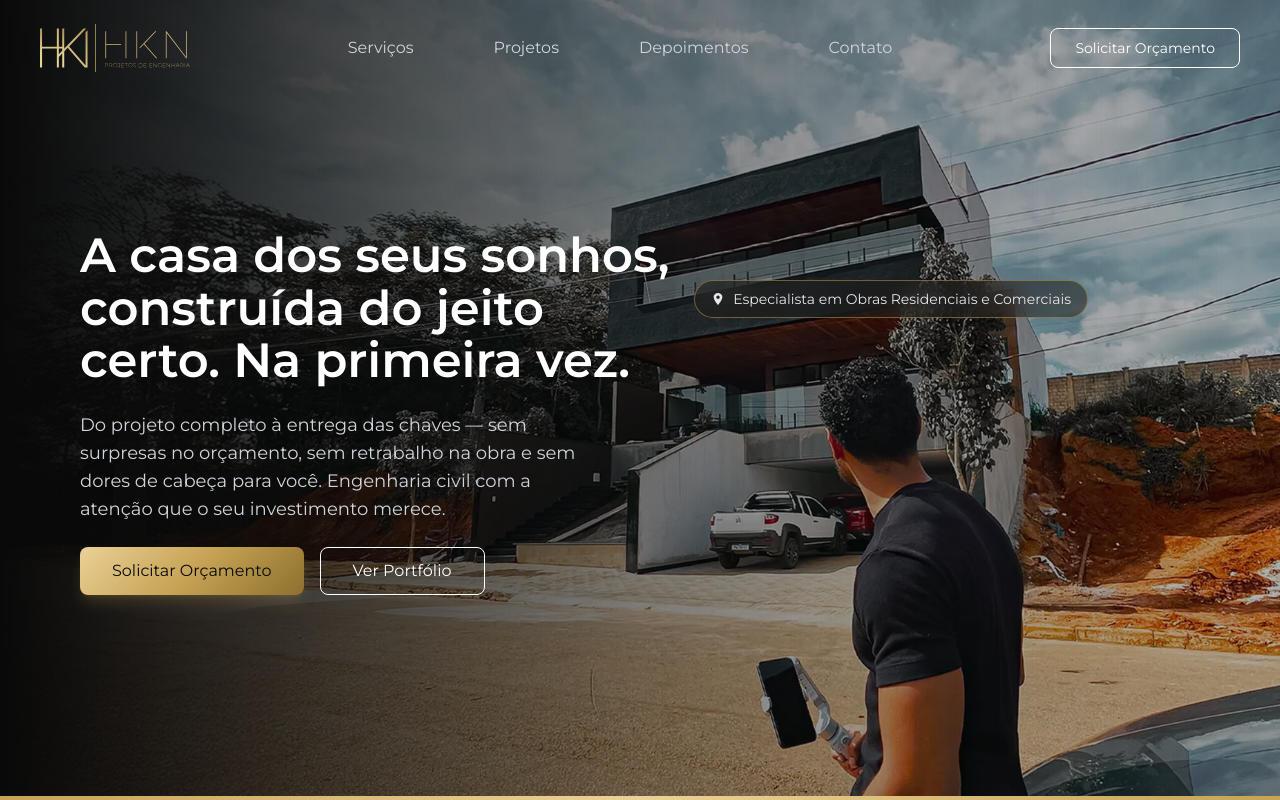
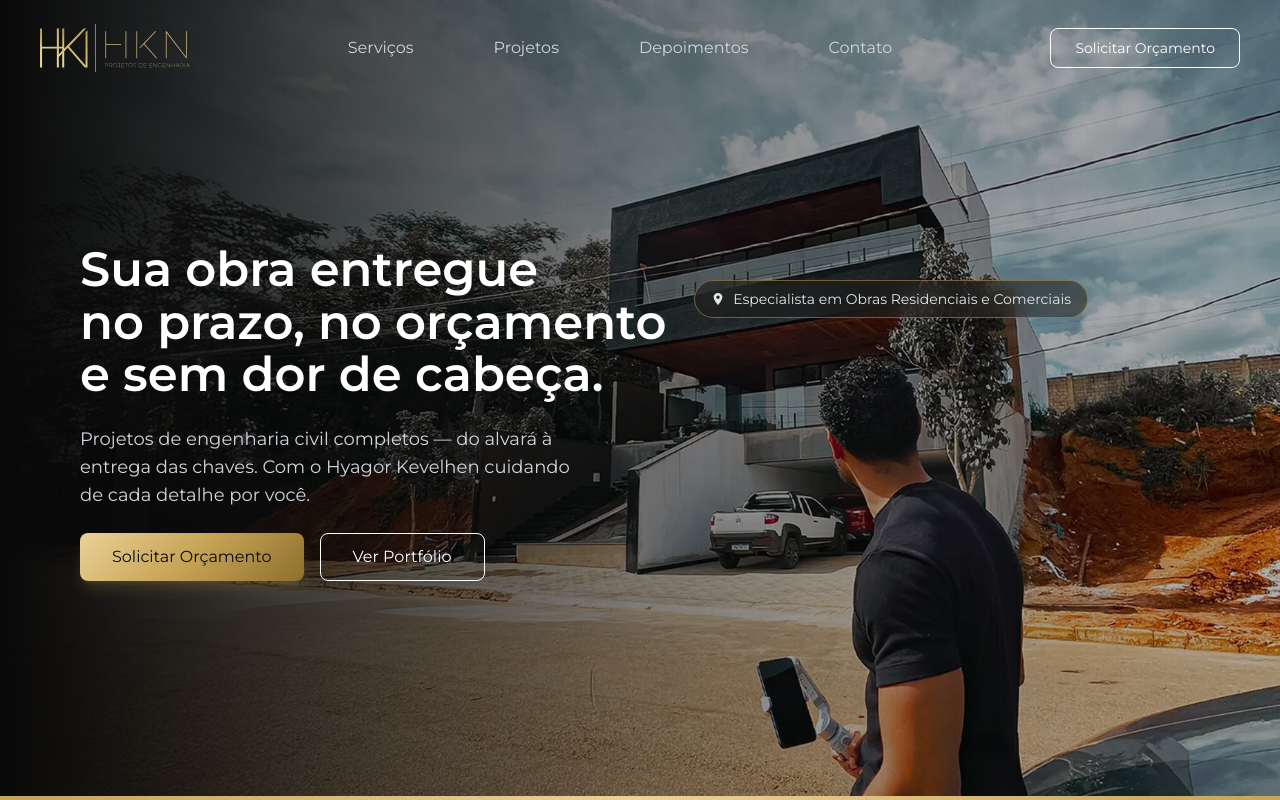
Before and after one commit to Bryanninja/hkn-engenharia, a Next.js app: page / in a window 1280 px wide. Shown: the top 800 px of the page. Built offline with nearby package versions, Linux system fonts and the light colour scheme.

Commit message:
fix: improve hero headline, fix why section title break, improve video lazy loading

```diff
--- a/src/sections/Hero.jsx
+++ b/src/sections/Hero.jsx
@@ -48,18 +48,15 @@ const Hero = () => {
 
           <ScrollReveal delay={0.2}>
             <h1 className="text-balance text-4xl font-semibold text-hkn-white lg:text-5xl lg:leading-[110%]">
-              A casa dos seus sonhos,
-              <br />
-              construída do jeito <br />
-              certo. Na primeira vez.
+              Sua obra entregue <br />
+              no prazo, no orçamento <br />e sem dor de cabeça.
             </h1>
           </ScrollReveal>
 
           <ScrollReveal delay={0.4}>
             <p className="max-w-lg text-pretty text-base text-gray-300 md:text-lg">
-              Do projeto completo à entrega das chaves — sem surpresas no
-              orçamento, sem retrabalho na obra e sem dores de cabeça para você.
-              Engenharia civil com a atenção que o seu investimento merece.
+              Projetos de engenharia civil completos — do alvará à entrega das
+              chaves. Com o Hyagor Kevelhen cuidando de cada detalhe por você.
             </p>
           </ScrollReveal>
 
--- a/src/sections/VideoSection.jsx
+++ b/src/sections/VideoSection.jsx
@@ -1,12 +1,12 @@
 'use client';
 
-import { useEffect, useRef } from 'react';
+import { useEffect, useRef, useState } from 'react';
 
 import ScrollReveal from '../components/ScrollReveal';
 
 const VideoSection = () => {
-  const iframeRef = useRef(null);
   const sectionRef = useRef(null);
+  const [isVisible, setIsVisible] = useState(false);
 
   useEffect(() => {
     const section = sectionRef.current;
@@ -14,17 +14,12 @@ const VideoSection = () => {
 
     const observer = new IntersectionObserver(
       ([entry]) => {
-        if (entry.isIntersecting && iframeRef.current) {
-          // Autoplay muted quando entra na tela
-          iframeRef.current.src =
-            'https://www.youtube.com/embed/cjstltuao9w?autoplay=1&mute=1&controls=1&rel=0&modestbranding=1';
-        } else if (!entry.isIntersecting && iframeRef.current) {
-          // Pausa substituindo o src sem autoplay
-          iframeRef.current.src =
-            'https://www.youtube.com/embed/cjstltuao9w?rel=0&modestbranding=1';
+        if (entry.isIntersecting) {
+          setIsVisible(true);
+          observer.disconnect(); // Carrega uma vez, não precisa mais observar
         }
       },
-      { threshold: 0.5 }
+      { threshold: 0.3 }
     );
 
     observer.observe(section);
@@ -71,8 +66,8 @@ const VideoSection = () => {
 
             {/* Aspect ratio 16:9 */}
             <div className="aspect-video w-full bg-hkn-black">
+              {isVisible ? (
                 <iframe
-                ref={iframeRef}
                   className="h-full w-full"
                   src="https://www.youtube.com/embed/cjstltuao9w?rel=0&modestbranding=1"
                   title="Conheça o trabalho da HKN Engenharia"
@@ -80,6 +75,12 @@ const VideoSection = () => {
                   referrerPolicy="strict-origin-when-cross-origin"
                   allowFullScreen
                 ></iframe>
+              ) : (
+                // Placeholder enquanto não entrou na tela (evita requisição desnecessária)
+                <div className="flex h-full w-full items-center justify-center bg-hkn-black">
+                  <div className="h-8 w-8 animate-spin rounded-full border-2 border-hkn-gold/30 border-t-hkn-gold"></div>
+                </div>
+              )}
             </div>
           </div>
         </ScrollReveal>
--- a/src/sections/WhySection.jsx
+++ b/src/sections/WhySection.jsx
@@ -16,9 +16,7 @@ const WhySection = () => {
 
         <ScrollReveal delay={0.2} width="100%">
           <h2 className="mt-4 text-balance text-center text-4xl font-semibold md:text-4xl lg:text-5xl lg:leading-[110%]">
-            Por que a HKN faz <br className="md:hidden" /> a diferença{' '}
-            <br className="hidden md:block" /> na sua{' '}
-            <br className="md:hidden" /> obra?
+            O que faz a HKN <br /> ser diferente?
           </h2>
         </ScrollReveal>
       </div>
```
Lines whose indentation alone changed are shown as unchanged.
